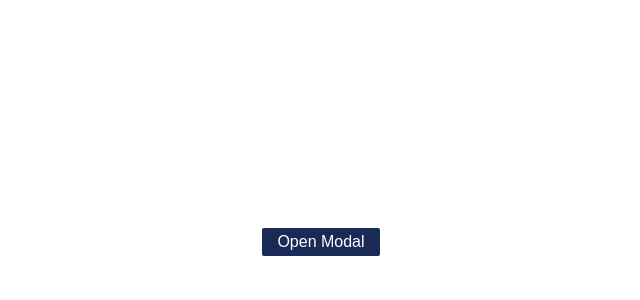
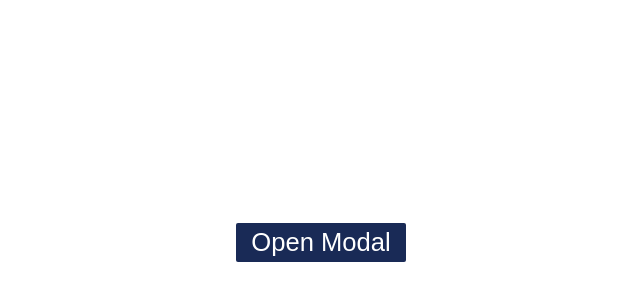
Before and after one commit to bulbulahmed9/react-modal, a React (Create React App) app: page / in a window 1280 px wide. Shown: the part 158-458 px from the top of the page, without its empty margins (319-959 px from the left). Built offline with nearby package versions, Linux system fonts and the light colour scheme.

Commit message:
modify some design with css

```diff
--- a/src/App.css
+++ b/src/App.css
@@ -23,7 +23,7 @@ button{
     border-radius: 2px;
     outline: none;
     border: none;
-    font-size: 1rem;
+    font-size: 1.6rem;
     background: #192a56;
     color: #ffffff;
 }
@@ -40,7 +40,7 @@ button{
 }
 .modal-content{
     position: relative;
-    max-width: 300px;
+    max-width: 500px;
     padding: 20px;
     margin: auto;
     background-color: #fff;
@@ -55,12 +55,12 @@ form{
 }
 label{
     display: block;
-    margin: 5px 0;
+    margin: 15px 0;
     font-size: 0.8rem;
 }
 input{
     width: 100%;
-    line-height: 1.3rem;
+    line-height: 1.7rem;
     padding: 0 5px;
     outline: none;
 }
```
